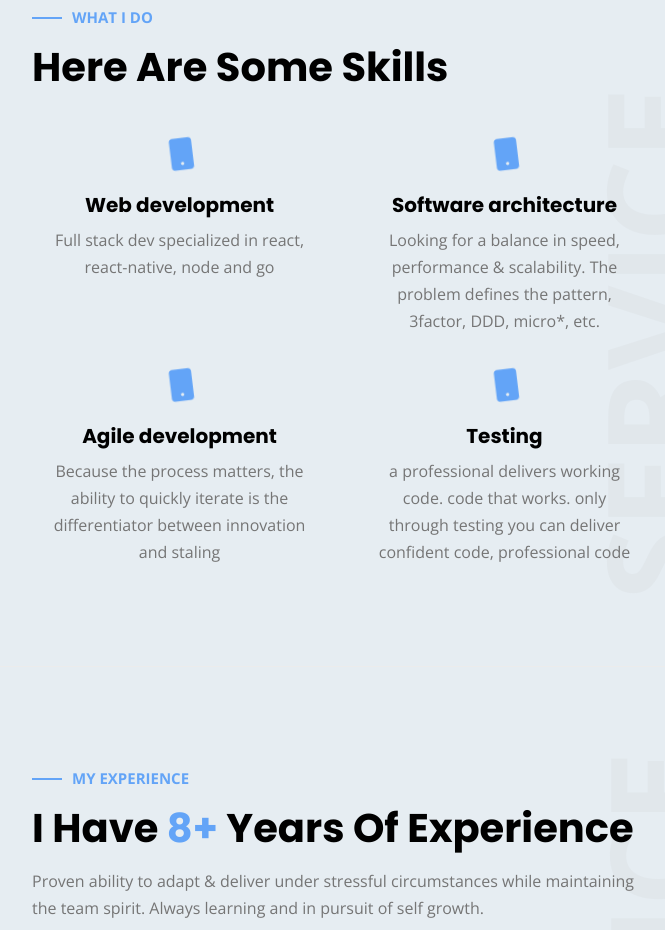
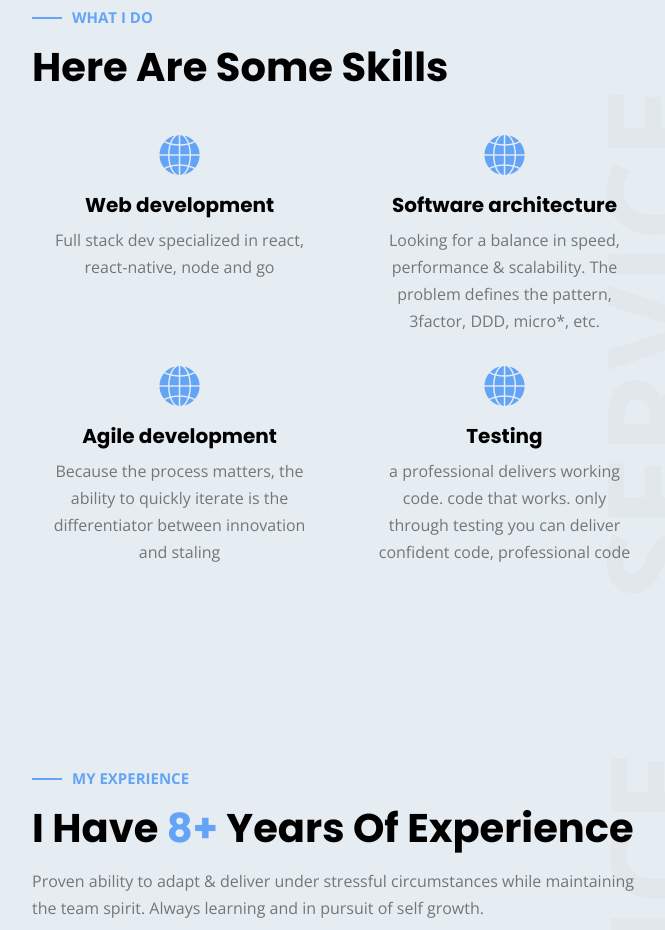
Before and after one commit to eduardosanzb/new-website, a Next.js app in the folder reton/: page / in a window 1280 px wide. Shown: the part 1540-2470 px from the top of the page, without its empty margins (548-1213 px from the left). Built offline with nearby package versions, Linux system fonts and the light colour scheme.

Commit message:
add icons

```diff
--- a/reton/components/LandingPageOne/WhatIDo.js
+++ b/reton/components/LandingPageOne/WhatIDo.js
@@ -1,7 +1,7 @@
 import React from "react";
 
 const WhatIDo = ({ config }) => {
-  const iconName = "bx bxs-mobile bx-tada icon"
+  const defaultIconName = "flaticon-global";
   return (
     <div id="whatido" className="what-area border-bottom pt-100 pb-70">
       <div className="common-right-text">
@@ -21,7 +21,7 @@ const WhatIDo = ({ config }) => {
 
                 <div key={i} className="col-sm-6 col-lg-6">
                   <div className="what-item container">
-                    <i className={`${iconName}`}></i>
+                    <i className={`${config?.icon ?? defaultIconName} icon`}></i>
                     <h3>
                       <a target="_blank">{a.title}</a>
                     </h3>
--- a/reton/eduardo.config.js
+++ b/reton/eduardo.config.js
@@ -52,7 +52,8 @@ const config = {
           description: `
             Looking for a balance in speed, performance & scalability. The
             problem defines the pattern, 3factor, DDD, micro*, etc.
-          `
+          `,
+          icon: "bx bxs-mobile bx-tada",
         },
       ],
       [
@@ -61,7 +62,8 @@ const config = {
           description: `
             Because the process matters, the ability to quickly iterate is
             the differentiator between innovation and staling
-          `
+          `,
+          icon: "bx bxs-analyse bx-spin",
         },
         {
           title: "Testing",
@@ -69,7 +71,8 @@ const config = {
            a professional delivers working code. code that works. only
            through testing you can deliver confident code, professional
            code
-          `
+          `,
+          icon: "bx bxs-check-shield",
         },
       ]
     ]
```
Also changed, not shown: 1 other file (tests, documents, lock files or other folders).
